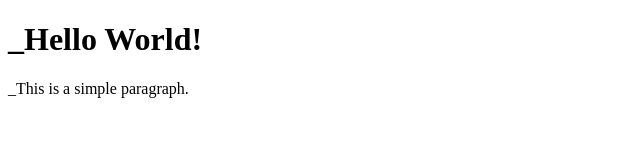
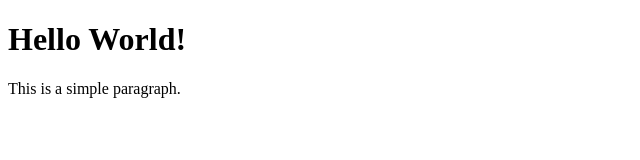
Before and after one commit to ArqSol/testpipeline, a plain HTML site: page index.html in a window 1280 px wide. Shown: the whole page, without its empty margins (0-640 px from the left). Drawn offline with Linux system fonts and the light colour scheme.

Commit message:
actualizacion pagina

```diff
--- a/index.html
+++ b/index.html
@@ -7,8 +7,8 @@
     </head>
 
     <body>
-        <h1>_Hello World!</h1>
-        <p>_This is a simple paragraph.</p>
+        <h1>Hello World!</h1>
+        <p>This is a simple paragraph.</p>
     </body>
 
 </html>
```
